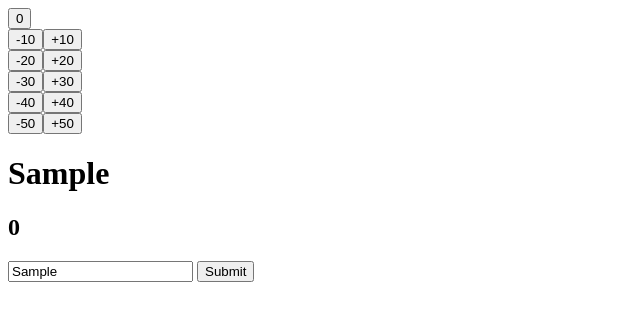
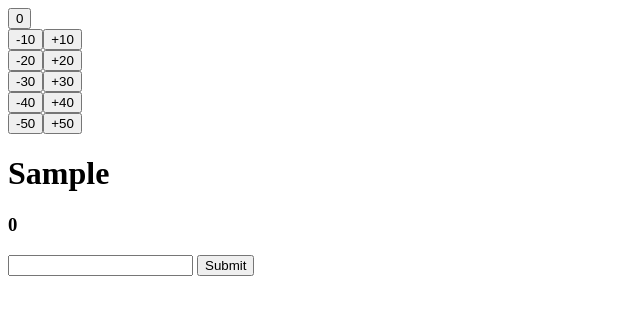
Before and after one commit to mecnieri/jeopardy, a plain HTML site: page index.html in a window 1280 px wide. Both pictures are taken after typing "Sample" into the empty fields and a click on the input 225 px from the left and 18 px from the top of the page. Shown: the whole page, without its empty margins (0-640 px from the left). Drawn offline with Linux system fonts and the light colour scheme.

Commit message:
fix bugs, history

```diff
--- a/main.js
+++ b/main.js
@@ -1,50 +1,65 @@
-document.addEventListener("click", function (e) {
-    let id = e.target.parentNode.id
-    let score = Number(e.target.textContent)
-    let already = Number(document.getElementById(id + "sum").textContent)
-    let sum = already + score
+document.addEventListener("click", function(e) {
+  let id = e.target.parentNode.id;
+
+  let score = Number(e.target.textContent);
+  if (score.toString() != "NaN" && e.target.id.slice(-3) !== "sum") {
+    let already = Number(document.getElementById(id + "sum").textContent);
+    let sum = already + score;
     if (e.target.textContent == 0) {
-        sum = 0;
+      sum = 0;
     }
-    document.getElementById(id + "sum").innerHTML = sum
+    document.getElementById(id + "sum").innerHTML = sum;
+
+    let text = document.createTextNode(score);
+    let divNode = document.createElement("div");
+    divNode.appendChild(text);
+
+    document.getElementById(id + "history").appendChild(divNode)
+
+
+  }
+
 });
 // lom
-let addplayer = (e) => {
-    let name = e.target.name.value;
-    let divNode = document.createElement('div')
-    let h1Node = document.createElement('h1')
-    let text = document.createTextNode(name)
+let addplayer = e => {
+  let name = e.target.name.value;
+  let divNode = document.createElement("div");
+  let h1Node = document.createElement("h1");
+  let text = document.createTextNode(name);
 
-    let sum = document.createElement('h2')
-    let textS = document.createTextNode(0)
+  let sum = document.createElement("h2");
+  let history = document.createElement("h3")
+  let textS = document.createTextNode(0);
 
-    for (let i = 0; i <= 5; i++) {
-        let btnNodeP = document.createElement('button')
-        let btnNodeM = document.createElement('button')
-        let br = document.createElement('br')
-        let textM = document.createTextNode(10 * -i)
-        let textP = document.createTextNode("+" + (10 * i))
+  for (let i = 0; i <= 5; i++) {
+    let btnNodeP = document.createElement("button");
+    let btnNodeM = document.createElement("button");
+    let br = document.createElement("br");
+    let textM = document.createTextNode(10 * -i);
+    let textP = document.createTextNode("+" + 10 * i);
 
-        btnNodeP.appendChild(textP)
-        btnNodeM.appendChild(textM)
+    btnNodeP.appendChild(textP);
+    btnNodeM.appendChild(textM);
 
-        divNode.appendChild(btnNodeM)
-        if (i !== 0) {
-            divNode.appendChild(btnNodeP)
-        }
-        divNode.appendChild(br)
+    divNode.appendChild(btnNodeM);
+    if (i !== 0) {
+      divNode.appendChild(btnNodeP);
+    }
+    divNode.appendChild(br);
+  }
 
-    }
+  sum.appendChild(textS);
+  history.appendChild(textS);
+  h1Node.appendChild(text);
+  divNode.appendChild(h1Node);
+
+  sum.setAttribute("id", name + "sum");
+  history.setAttribute("id", name + "history");
 
 
-    sum.appendChild(textS)
-    h1Node.appendChild(text)
-    divNode.appendChild(h1Node)
-
-    sum.setAttribute('id', name + "sum")
-
-    divNode.setAttribute('id', name)
-    divNode.appendChild(sum)
-    document.getElementsByClassName('players')[0].appendChild(divNode)
-    console.log();
-}
+  divNode.setAttribute("id", name);
+  divNode.appendChild(sum);
+  divNode.appendChild(history);
+  document.getElementsByClassName("players")[0].appendChild(divNode);
+   e.target.name.value = ""
+};
--- a/style.css
+++ b/style.css
@@ -1,4 +1,5 @@
 .players {
     display: grid;
-    grid-template-columns: repeat(400, auto);
+    grid-template-columns: repeat(15, auto);
+    grid-gap: 10px;
 }
```
